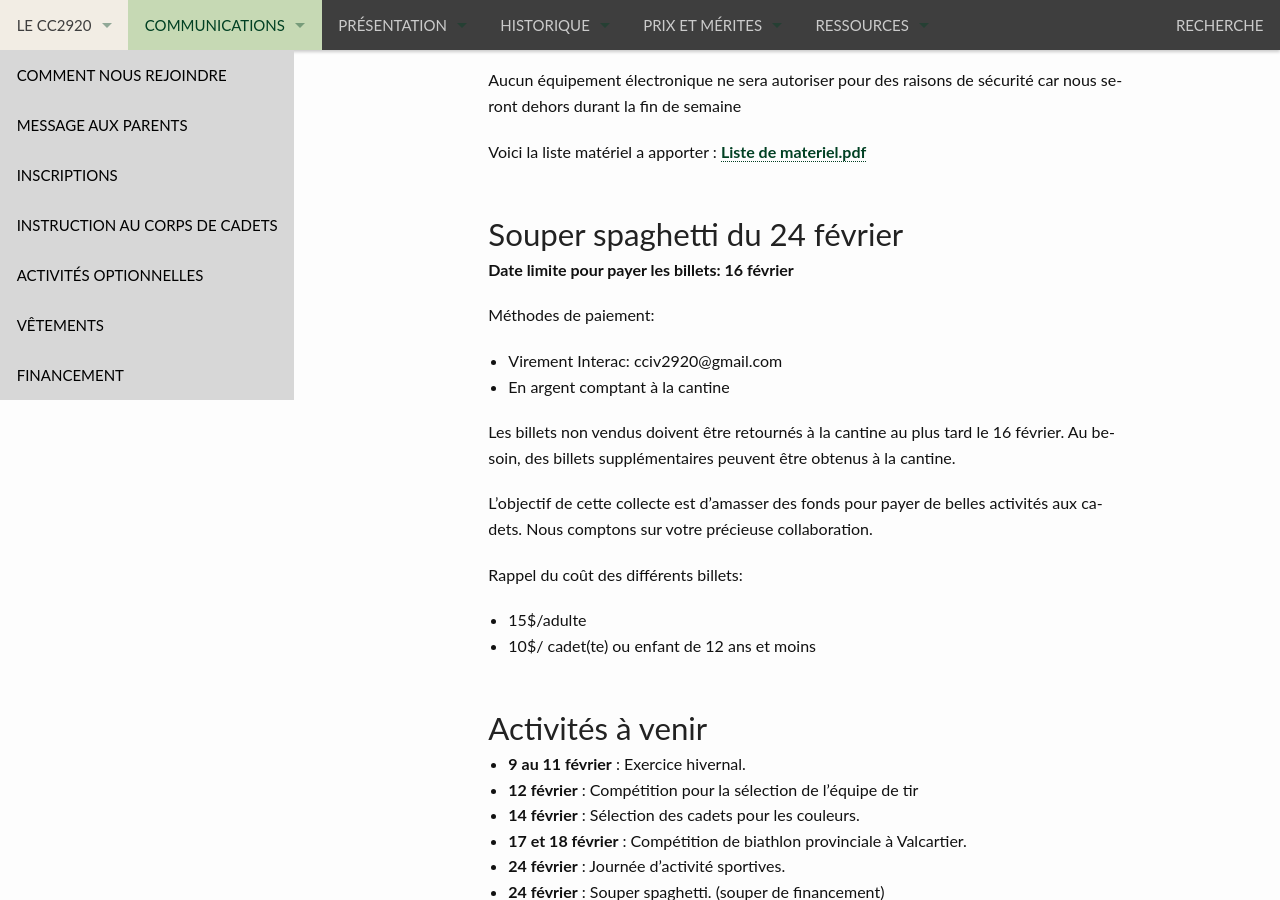
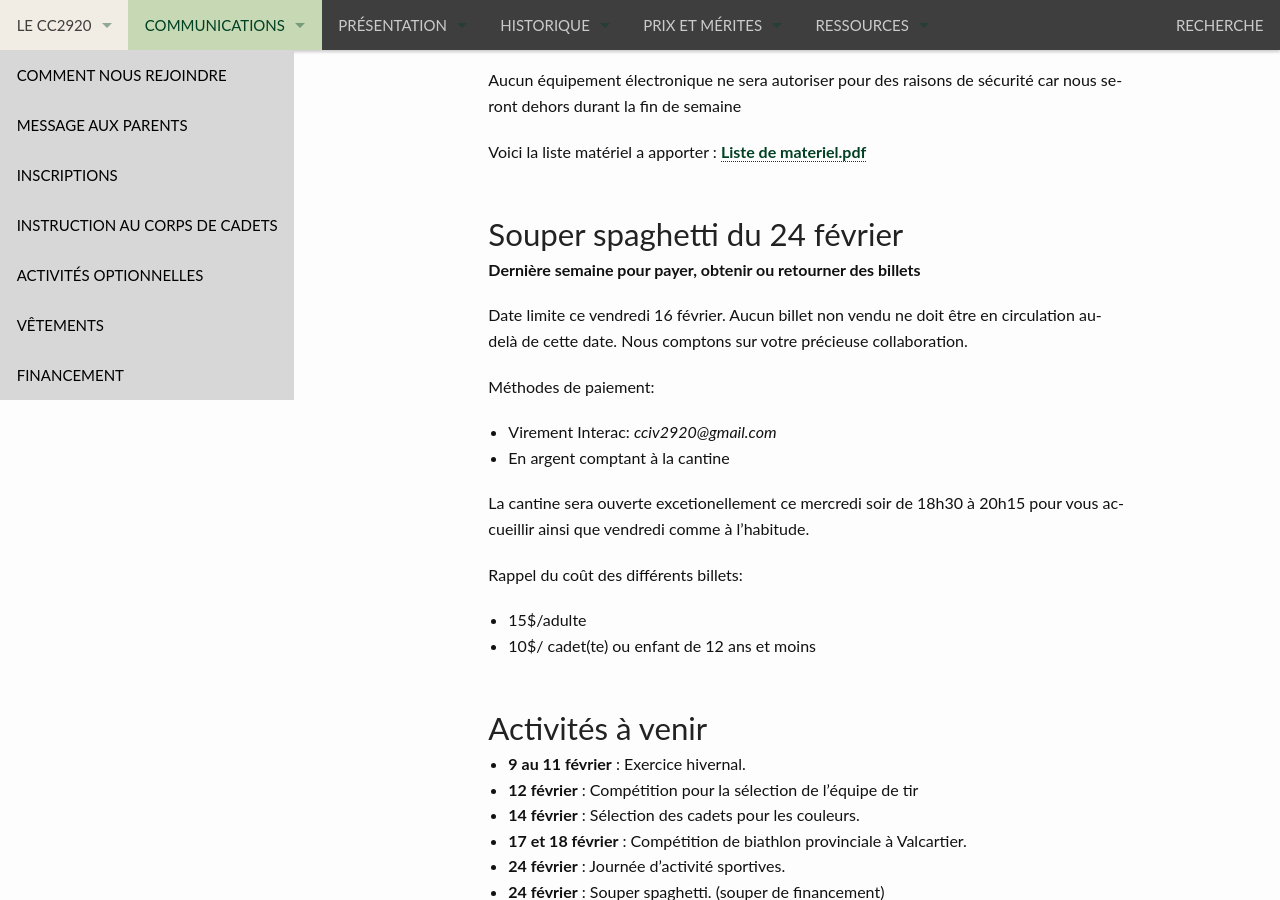
Before and after one commit to CC2920/web, a Jekyll site: the page built from _communications/messages.md, in a window 1280 px wide and 900 px high, scrolled down 1412 px. Built offline with Jekyll 4.4.1, drawn with Linux system fonts in a browser that asks for light colours.

Commit message:
Update messages.md Souper spaghetti

```diff
--- a/_communications/messages.md
+++ b/_communications/messages.md
@@ -43,15 +43,15 @@ Voici la liste matériel a apporter : [Liste de materiel.pdf](https://github.com
 
 ## Souper spaghetti du 24 février
 
-**Date limite pour payer les billets: 16 février**
+**Dernière semaine pour payer, obtenir ou retourner des billets**
+
+Date limite ce vendredi 16 février. Aucun billet non vendu ne doit être en circulation au-delà de cette date. Nous comptons sur votre précieuse collaboration.
 
 Méthodes de paiement:
-- Virement Interac: cciv2920@gmail.com
+- Virement Interac: *cciv2920@gmail.com*
 - En argent comptant à la cantine
 
-Les billets non vendus doivent être retournés à la cantine au plus tard le 16 février. Au besoin, des billets supplémentaires peuvent être obtenus à la cantine.
-
-L’objectif de cette collecte est d'amasser des fonds pour payer de belles activités aux cadets. Nous comptons sur votre précieuse collaboration.
+La cantine sera ouverte excetionellement ce mercredi soir de 18h30 à 20h15 pour vous accueillir ainsi que vendredi comme à l'habitude.
 
 Rappel du coût des différents billets:
 - 15$/adulte
```
